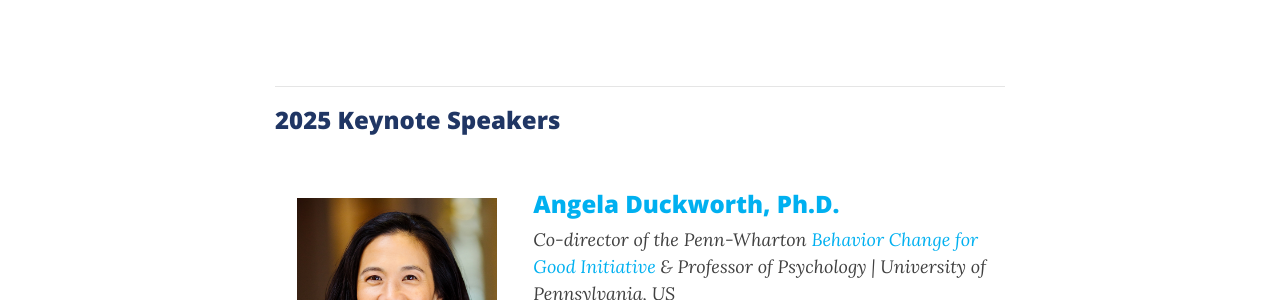
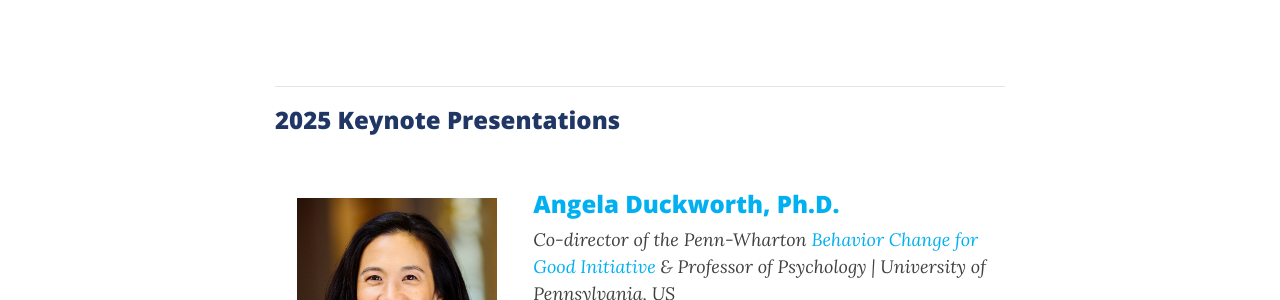
Before and after one commit to bigteamscienceconference/bigteamscienceconference.github.io, a Jekyll site: the page built from index.md, in a window 1280 px wide and 900 px high, scrolled down 996 px. Shown: the part 157-457 px from the top of the window. Built offline with Jekyll 4.4.1, drawn with Linux system fonts in a browser that asks for light colours; comment, search, counter and statistics services are not loaded.

Commit message:
Update index.md

```diff
--- a/index.md
+++ b/index.md
@@ -33,7 +33,7 @@ layout: page
 <br>
 
 ***
-### 2025 Keynote Speakers
+### 2025 Keynote Presentations
 
 <section>
   <div class="container">
```
